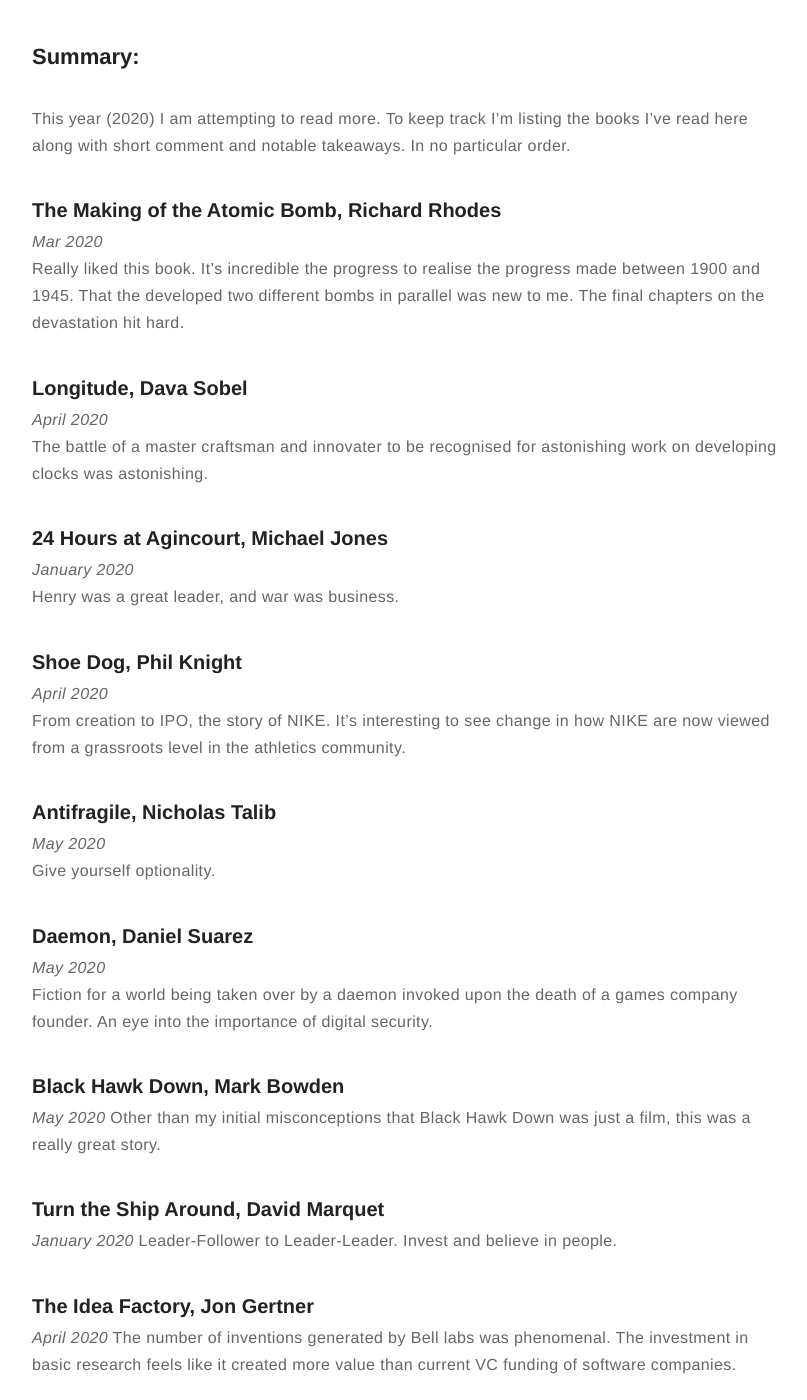
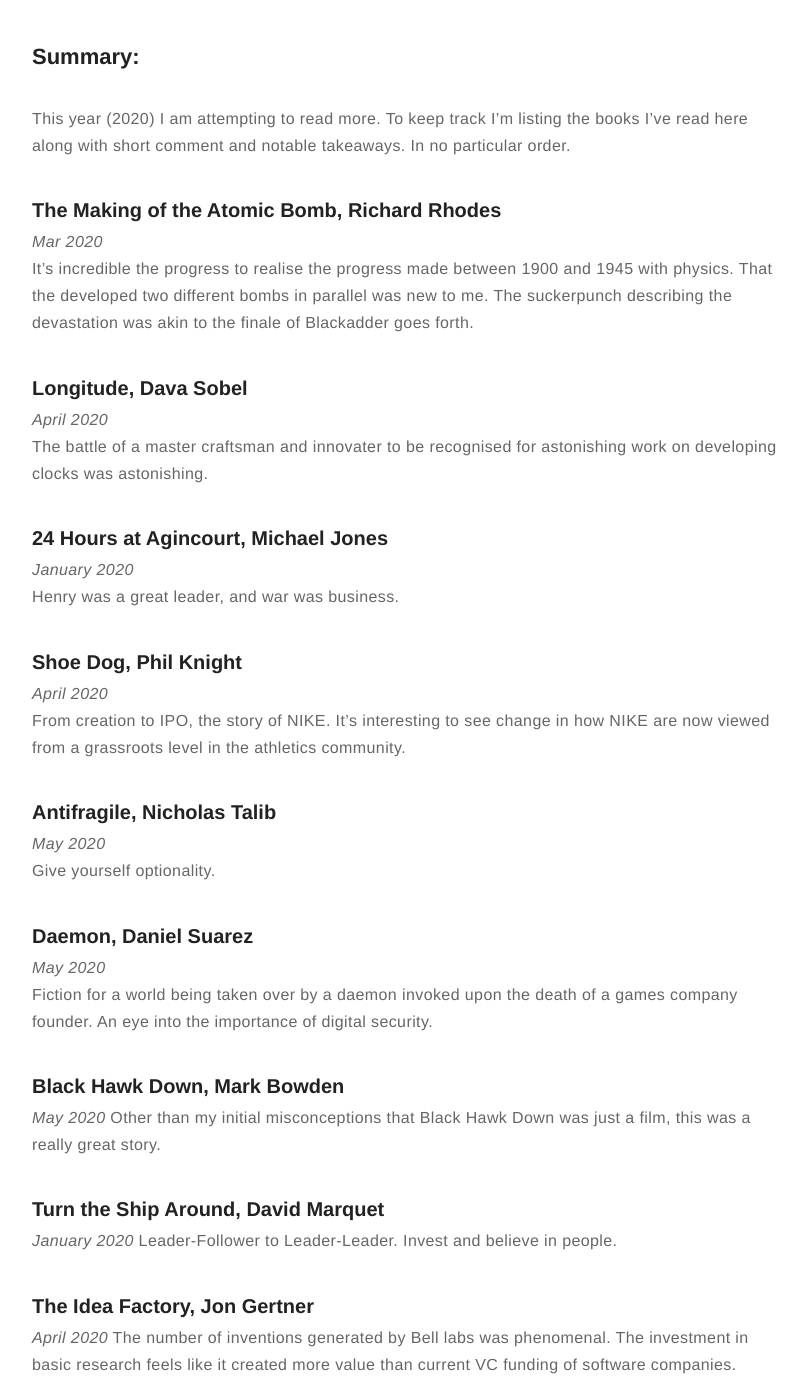
Before and after one commit to jc782/jc782.github.io, a Jekyll site: the page built from _posts/2020-04-06-BookReviews.markdown, in a window 1280 px wide and 1400 px high, scrolled down 281 px. Shown: the whole window, without its empty margins (233-1040 px from the left). Built offline with Jekyll 4.4.1, drawn with Linux system fonts in a browser that asks for light colours; some of the changed text lies outside the part shown.

Commit message:
add laurie lee book

```diff
--- a/_posts/2020-04-06-BookReviews.markdown
+++ b/_posts/2020-04-06-BookReviews.markdown
@@ -18,7 +18,7 @@ This year (2020) I am attempting to read more. To keep track I'm listing the boo
 
 ### The Making of the Atomic Bomb, Richard Rhodes
 *Mar 2020*
-Really liked this book. It's incredible the progress to realise the progress made between 1900 and 1945. That the developed two different bombs in parallel was new to me. The final chapters on the devastation hit hard.
+It's incredible the progress to realise the progress made between 1900 and 1945 with physics. That the developed two different bombs in parallel was new to me. The suckerpunch describing the devastation was akin to the finale of Blackadder goes forth.
 
 ### Longitude, Dava Sobel
 *April 2020*
@@ -55,3 +55,7 @@ The number of inventions generated by Bell labs was phenomenal. The investment i
 ### Ignition, Kevin Anderson
 *April 2020*
 Fictional story of terrorist attacks on Nasa rocket launches being thwarted by an injured astronaut in the (wrong) right place at the right time.
+
+### As I Walked Out One Midsummer Morning, Laurie Lee
+*May 2020*
+Laurie Lee goes on a colourful adventure tramping through first southern England then Spain. He experiences the outbreak of civil war; the hardship of poorer classes in the 30s is sobering.
```
